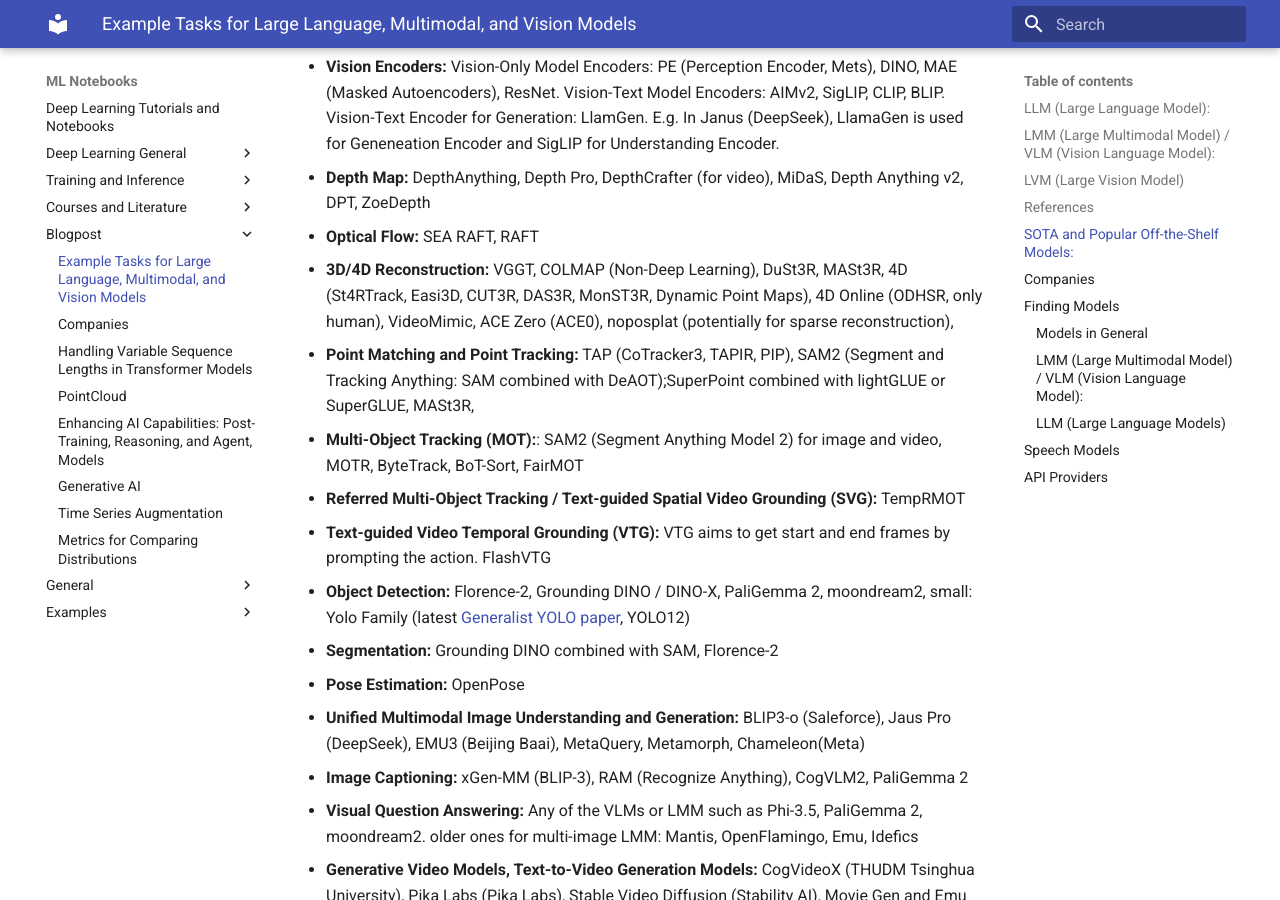
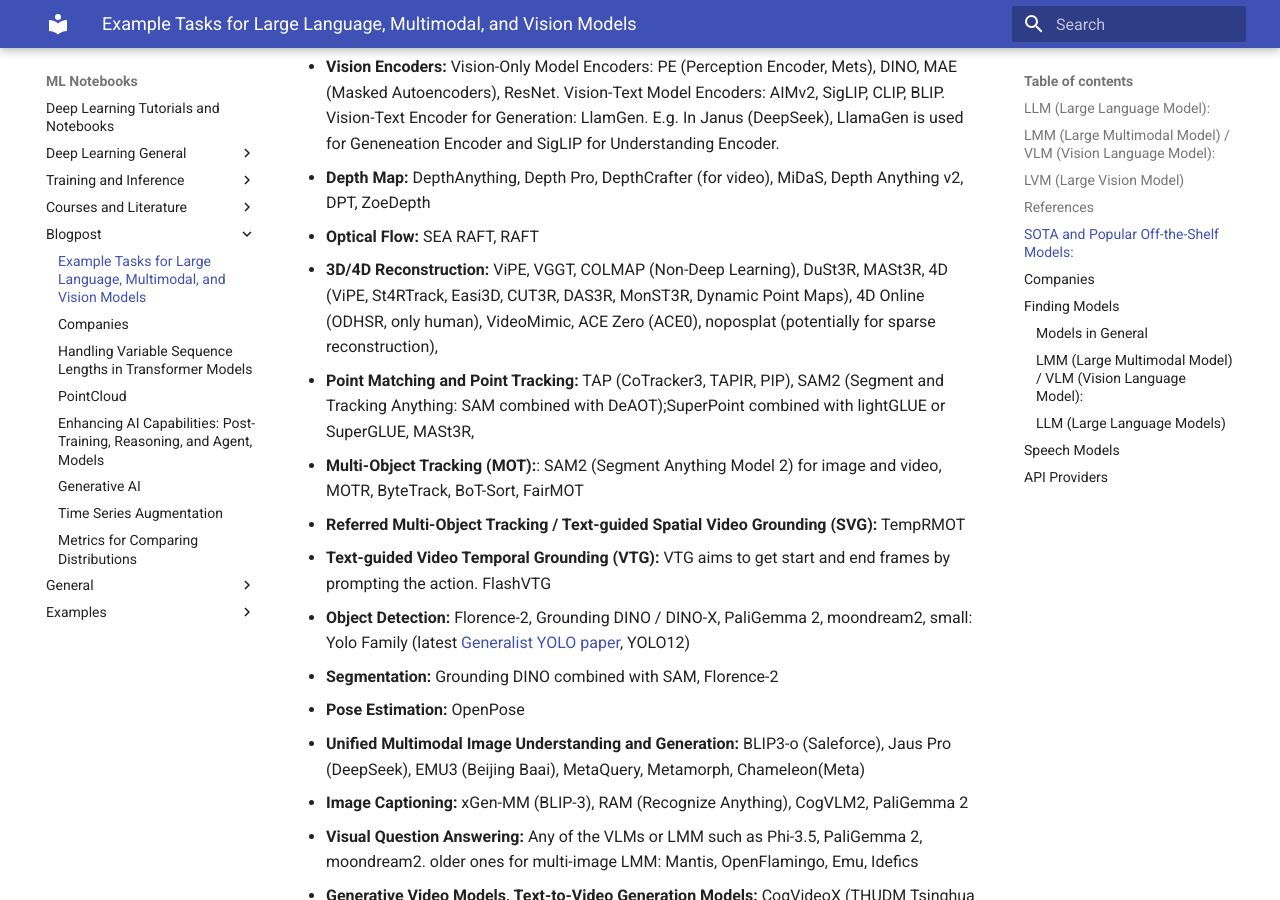
Before and after one commit to fkariminejadasl/ml-notebooks, an MkDocs documentation site: the page built from docs/tasks.md, in a window 1280 px wide and 900 px high, scrolled down 3046 px. Built offline with MkDocs 1.6.1 and Material for MkDocs 9.7.7, drawn with Linux system fonts in a browser that asks for light colours.

Commit message:
update task

```diff
--- a/docs/tasks.md
+++ b/docs/tasks.md
@@ -53,7 +53,7 @@
 - **Vision Encoders:** Vision-Only Model Encoders: PE (Perception Encoder, Mets), DINO, MAE (Masked Autoencoders), ResNet. Vision-Text Model Encoders: AIMv2, SigLIP, CLIP, BLIP. Vision-Text Encoder for Generation: LlamGen. E.g. In Janus (DeepSeek), LlamaGen is used for Geneneation Encoder and SigLIP for Understanding Encoder.
 - **Depth Map:** DepthAnything, Depth Pro, DepthCrafter (for video), MiDaS, Depth Anything v2, DPT, ZoeDepth
 - **Optical Flow:** SEA RAFT, RAFT
-- **3D/4D Reconstruction:** VGGT, COLMAP (Non-Deep Learning), DuSt3R, MASt3R, 4D (St4RTrack, Easi3D, CUT3R, DAS3R, MonST3R, Dynamic Point Maps), 4D Online (ODHSR, only human), VideoMimic, ACE Zero (ACE0), noposplat (potentially for sparse reconstruction),
+- **3D/4D Reconstruction:** ViPE, VGGT, COLMAP (Non-Deep Learning), DuSt3R, MASt3R, 4D (ViPE, St4RTrack, Easi3D, CUT3R, DAS3R, MonST3R, Dynamic Point Maps), 4D Online (ODHSR, only human), VideoMimic, ACE Zero (ACE0), noposplat (potentially for sparse reconstruction),
 - **Point Matching and Point Tracking:** TAP (CoTracker3, TAPIR, PIP), SAM2 (Segment and Tracking Anything: SAM combined with DeAOT);SuperPoint combined with lightGLUE or SuperGLUE, MASt3R,
 - **Multi-Object Tracking (MOT):**: SAM2 (Segment Anything Model 2) for image and video, MOTR, ByteTrack, BoT-Sort, FairMOT
 - **Referred Multi-Object Tracking / Text-guided Spatial Video Grounding (SVG):** TempRMOT
```
